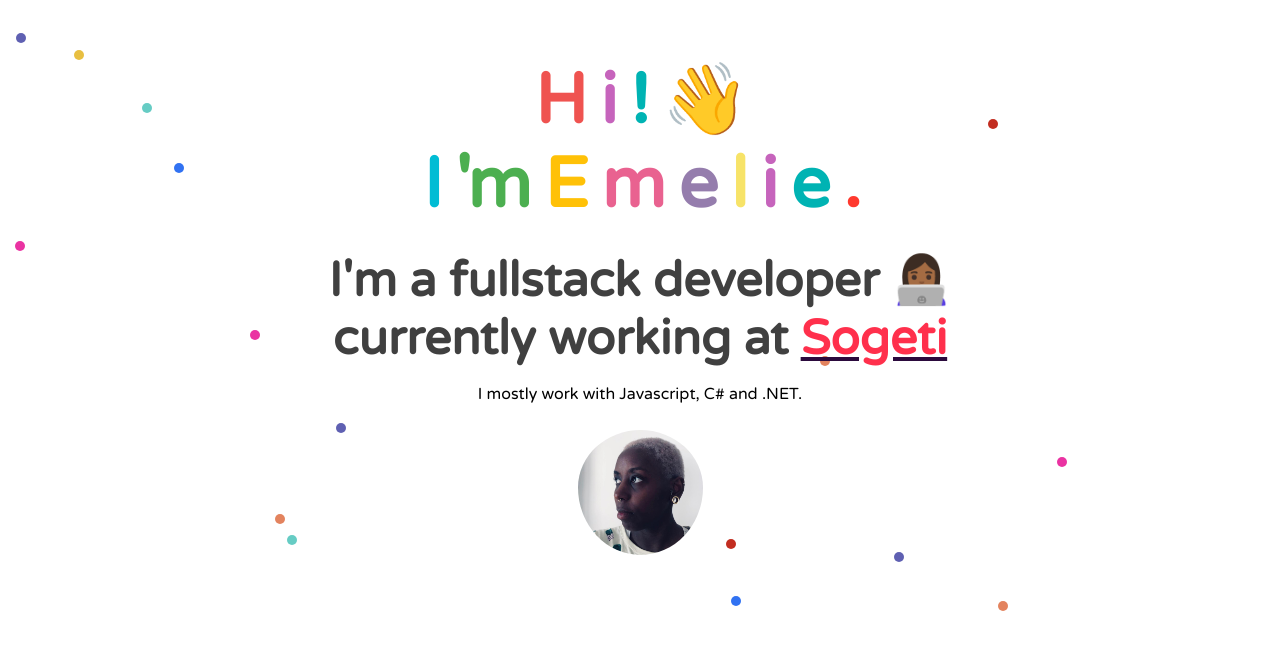
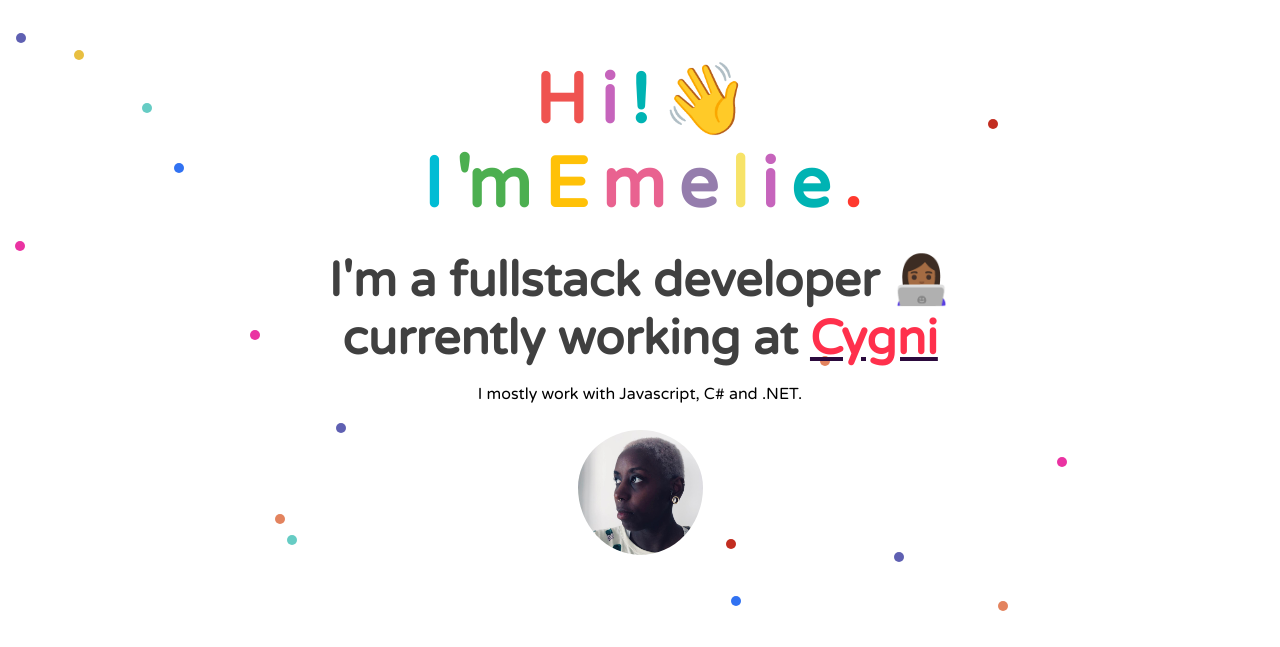
Before and after one commit to emelietejohansson/emelietejohansson.github.io, a plain HTML site: page index.html in a window 1280 px wide. Shown: the top 647 px of the page. Drawn offline with Linux system fonts and the light colour scheme.

Commit message:
Update index.html
Updated text where I work bc got new job

```diff
--- a/index.html
+++ b/index.html
@@ -33,7 +33,7 @@
                 <span>.</span>
             </h1>
             <h2 class="subheading">I'm a fullstack developer 👩🏾‍💻 <br> currently working at
-                <a class="work-link" href="https://www.sogeti.se/">Sogeti</a>
+                <a class="work-link" href="https://www.cygni.se/">Cygni</a>
             </h2>
             <div class="about-me">
                 <p class="about-me-text">
```
